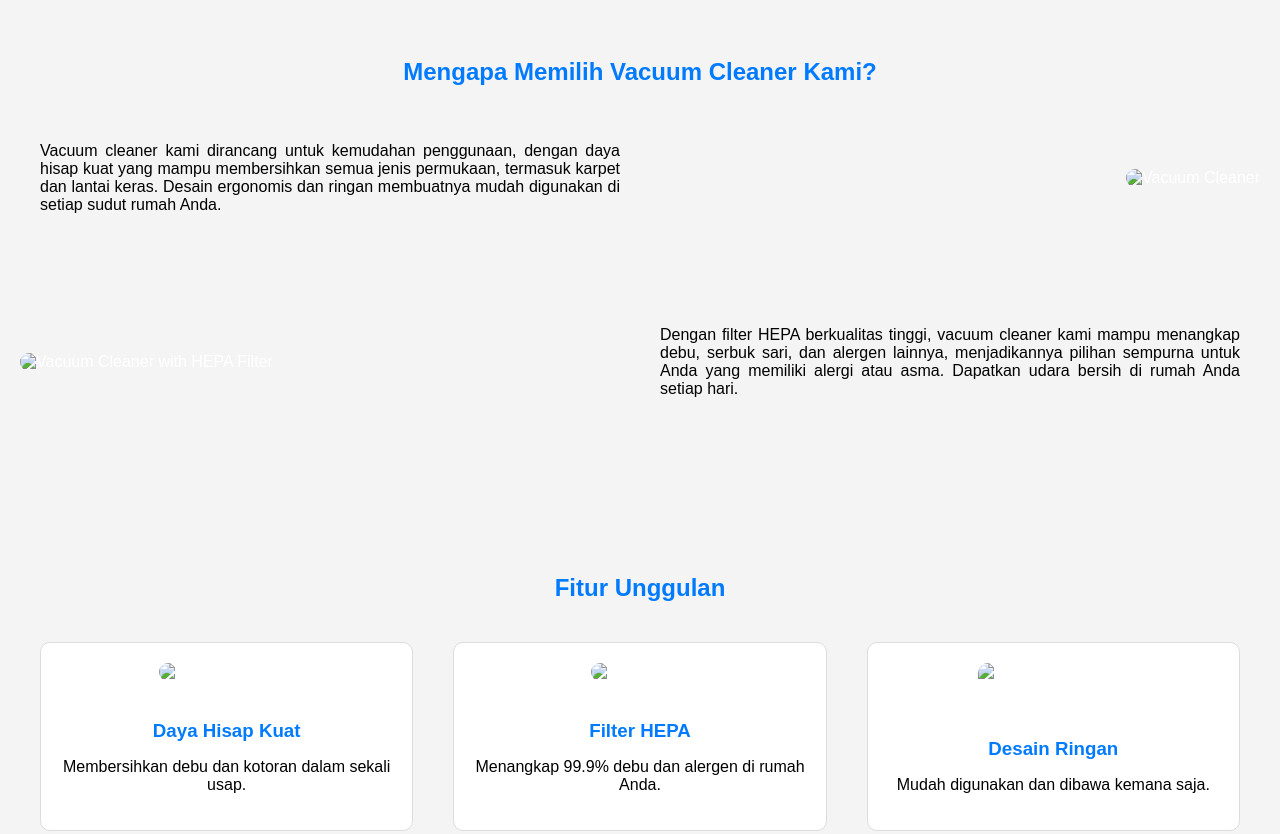
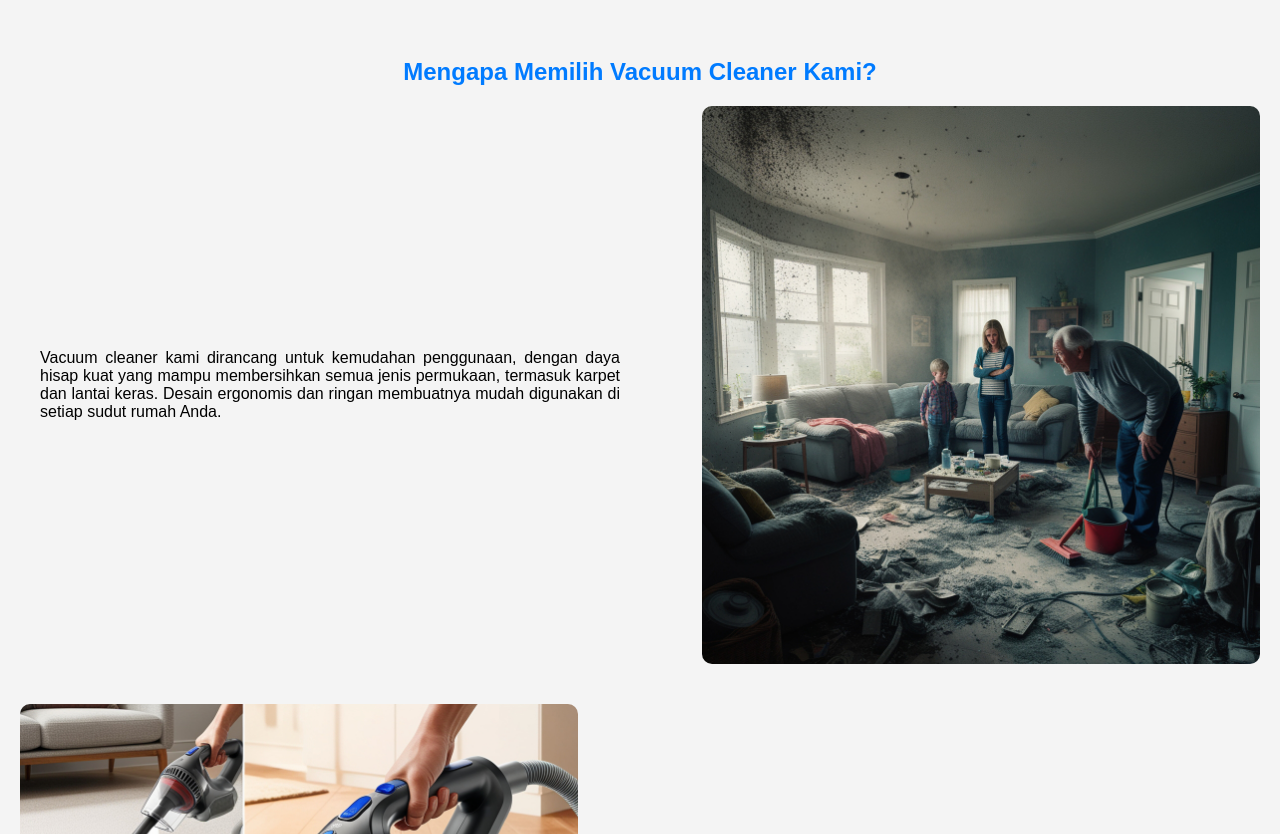
Before and after one commit to Dwinanta/vacumcleaner.github.io, a plain HTML site: page index.html in a window 1280 px wide. Shown: the part 802-1636 px from the top of the page. Drawn offline with Linux system fonts and the light colour scheme.

Commit message:
Update index.html
penyesuaian gambar

```diff
--- a/index.html
+++ b/index.html
@@ -341,13 +341,13 @@
             <div class="text">
                 <p>Vacuum cleaner kami dirancang untuk kemudahan penggunaan, dengan daya hisap kuat yang mampu membersihkan semua jenis permukaan, termasuk karpet dan lantai keras. Desain ergonomis dan ringan membuatnya mudah digunakan di setiap sudut rumah Anda.</p>
             </div>
-            <img src="vacuum1.avif" alt="Vacuum Cleaner">
+            <img src="problem (1).jpg" alt="Vacuum Cleaner">
         </div>
         <div class="section-content reverse">
             <div class="text">
                 <p>Dengan filter HEPA berkualitas tinggi, vacuum cleaner kami mampu menangkap debu, serbuk sari, dan alergen lainnya, menjadikannya pilihan sempurna untuk Anda yang memiliki alergi atau asma. Dapatkan udara bersih di rumah Anda setiap hari.</p>
             </div>
-            <img src="vacuum2.avif" alt="Vacuum Cleaner with HEPA Filter">
+            <img src="problem (2).jpg" alt="Vacuum Cleaner with HEPA Filter">
         </div>
     </section>
 
@@ -355,17 +355,17 @@
         <h2>Fitur Unggulan</h2>
         <div class="features">
             <div class="feature">
-                <img src="feature1.avif" alt="Powerful Suction">
+                <img src="gbr1 (1).jpg" alt="Powerful Suction">
                 <h3>Daya Hisap Kuat</h3>
                 <p>Membersihkan debu dan kotoran dalam sekali usap.</p>
             </div>
             <div class="feature">
-                <img src="feature2.avif" alt="HEPA Filter">
+                <img src="gbr1 (2).jpg" alt="HEPA Filter">
                 <h3>Filter HEPA</h3>
                 <p>Menangkap 99.9% debu dan alergen di rumah Anda.</p>
             </div>
             <div class="feature">
-                <img src="feature3.avif" alt="Lightweight Design">
+                <img src="gbr1 (3).jpg" alt="Lightweight Design">
                 <h3>Desain Ringan</h3>
                 <p>Mudah digunakan dan dibawa kemana saja.</p>
             </div>
```
